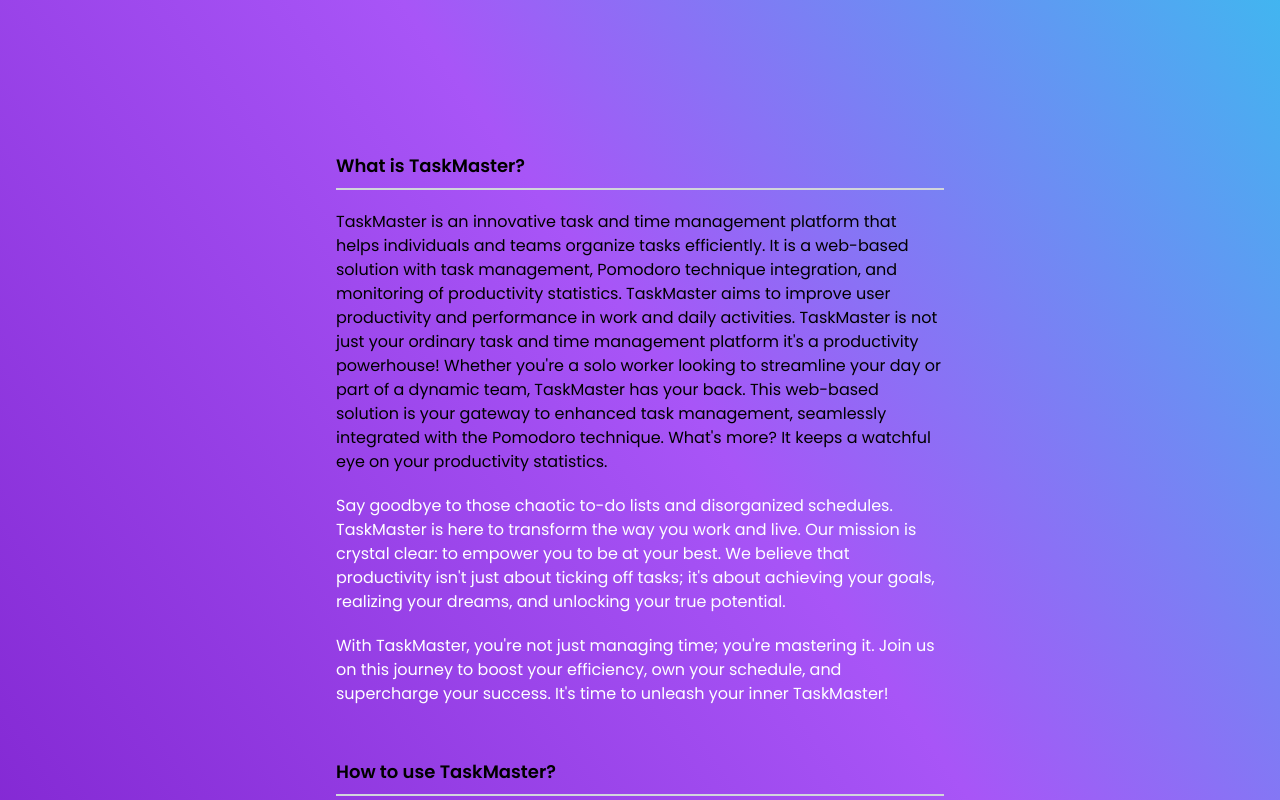
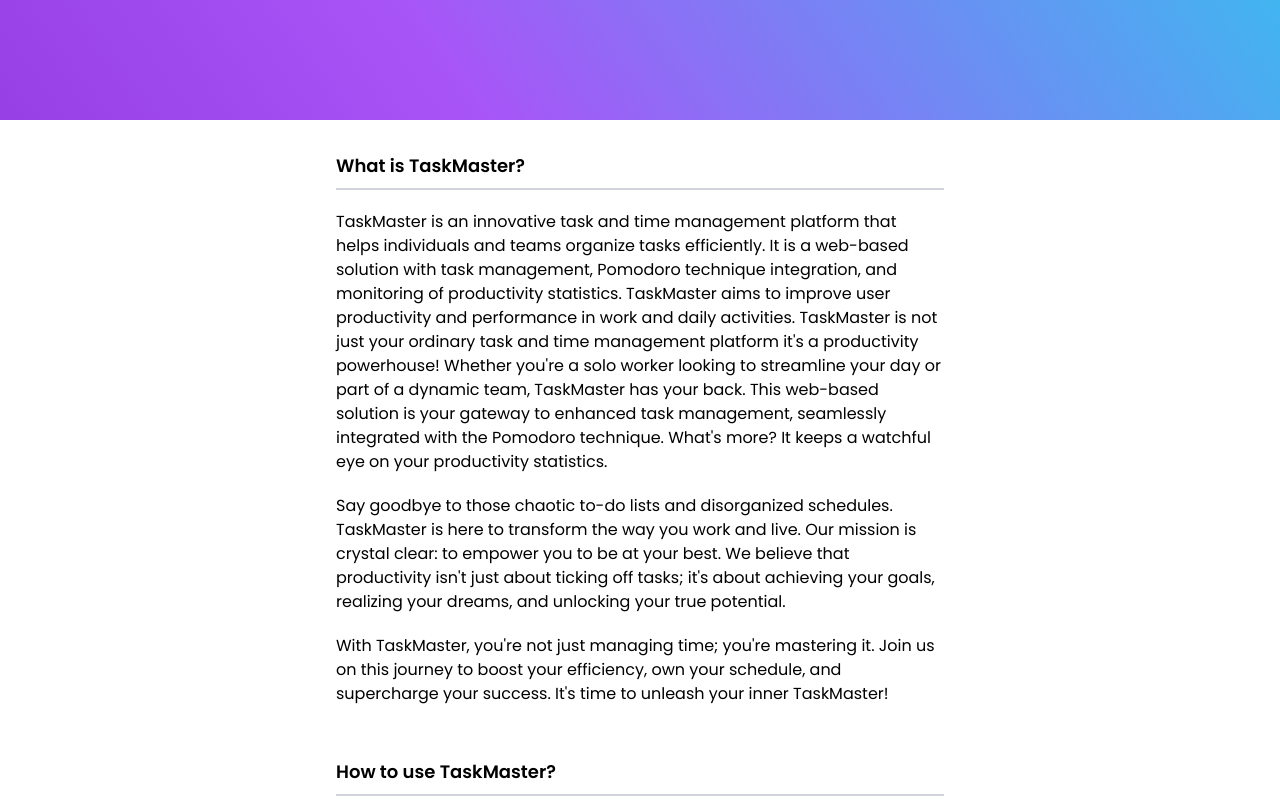
Before and after one commit to fhryazr/task-master, a React (Vite) app: page / in a window 1280 px wide. Shown: the part 740-1540 px from the top of the page. Built offline with nearby package versions, Linux system fonts and the light colour scheme; no server answers.

Commit message:
modifified home and about

```diff
--- a/src/components/About_Me/about.jsx
+++ b/src/components/About_Me/about.jsx
@@ -46,7 +46,7 @@
         What&apos;s more? It keeps a watchful eye on your productivity
         statistics.
       </p>
-      <p className="display block mt-5 text-white">
+      <p className="display block mt-5 text-black">
         Say goodbye to those chaotic to-do lists and disorganized schedules.
         TaskMaster is here to transform the way you work and live. Our mission
         is crystal clear: to empower you to be at your best. We believe that
@@ -54,7 +54,7 @@
         achieving your goals, realizing your dreams, and unlocking your true
         potential.
       </p>
-      <p className="display block mt-5 text-white">
+      <p className="display block mt-5 text-black">
         With TaskMaster, you&apos;re not just managing time; you&apos;re
         mastering it. Join us on this journey to boost your efficiency, own your
         schedule, and supercharge your success. It&apos;s time to unleash your
--- a/src/pages/HomePage.jsx
+++ b/src/pages/HomePage.jsx
@@ -21,7 +21,7 @@
           </div>
           <TodoWrapperLocalStorage />
         </div>
-        <div className="Bottom flex flex-col justify-center items-center gap-5">
+        <div className="Bottom bg-white w-screen flex flex-col justify-center items-center gap-5">
           <div className="mt-4" id="about-us">
             <AboutUs />
           </div>
```
